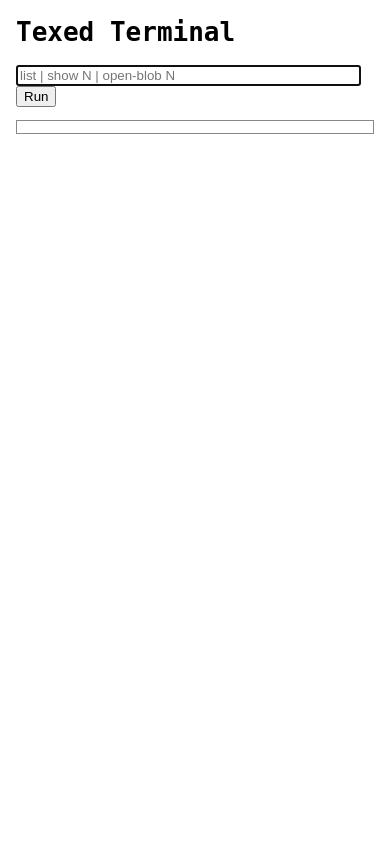
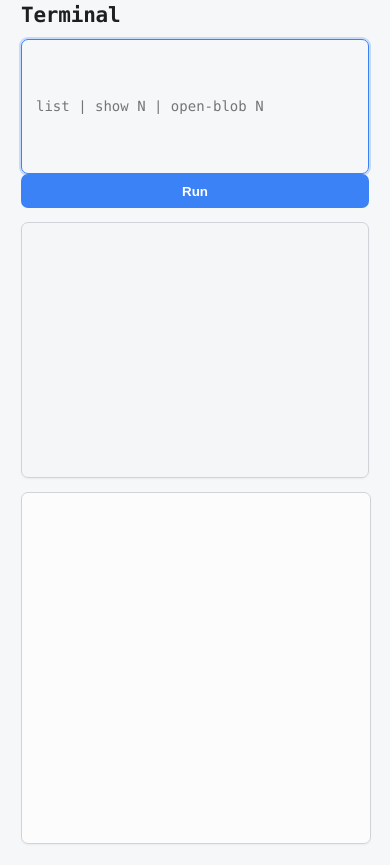
Before and after one commit to DOMIAXEGDE/cli_texed, a PHP site: page /heaven.php in a window 390 px wide. Before the commit the page ends 134 px from the top, so only its background shows below. Run offline with PHP 8.4, Linux system fonts and the light colour scheme.

Commit message:
Add files via upload

```diff
--- /dev/null
+++ b/heaven.css
@@ -0,0 +1,340 @@
+/* Vortextz‑Terminal — external stylesheet (2026) */
+:root {
+  /* Light theme palette */
+  --bg: #f6f7f9;
+  --fg: #1e1f21;
+  --accent: #3b82f6;
+  --accent-hover: #2563eb;
+  --border: #d0d4d9;
+  --section-bg: rgba(255, 255, 255, 0.65);
+  --mono: "IBM Plex Mono", ui-monospace, SFMono-Regular, Menlo, monospace;
+  --shadow-sm: 0 1px 2px rgba(0, 0, 0, 0.05);
+  --shadow-md: 0 4px 6px rgba(0, 0, 0, 0.05);
+  --transition: 0.2s ease;
+}
+
+@media (prefers-color-scheme: dark) {
+  :root {
+    --bg: #121316;
+    --fg: #e4e6eb;
+    --accent: #3b82f6;
+    --accent-hover: #60a5fa;
+    --border: #2d2f34;
+    --section-bg: rgba(25, 26, 30, 0.65);
+    --shadow-sm: 0 1px 2px rgba(0, 0, 0, 0.2);
+    --shadow-md: 0 4px 6px rgba(0, 0, 0, 0.3);
+  }
+}
+
+html, body {
+  height: 100%;
+  margin: 0;
+  background: var(--bg);
+  color: var(--fg);
+  font-family: var(--mono);
+  font-size: 15px;
+  line-height: 1.5;
+  -webkit-font-smoothing: antialiased;
+  -moz-osx-font-smoothing: grayscale;
+}
+
+/* Page structure and layout */
+body {
+  display: flex;
+  flex-direction: column;
+}
+
+main {
+  max-width: 1100px;
+  width: 100%;
+  margin: 0 auto;
+  padding: 1.5rem;
+  display: flex;
+  flex-direction: column;
+  gap: 2rem;
+  flex: 1;
+}
+
+/* Section styling for clear visual structure */
+.terminal-section {
+  border: 1px solid var(--border);
+  border-radius: 0.75rem;
+  padding: 1.5rem;
+  background: var(--section-bg);
+  box-shadow: var(--shadow-sm);
+  transition: box-shadow var(--transition);
+  position: relative;
+}
+
+.terminal-section:hover {
+  box-shadow: var(--shadow-md);
+}
+
+.terminal-section-title {
+  font-size: 1rem;
+  font-weight: 600;
+  color: var(--accent);
+  margin: 0 0 1rem 0;
+  display: flex;
+  align-items: center;
+  gap: 0.5rem;
+}
+
+.terminal-section-title::before {
+  content: '>';
+  opacity: 0.7;
+}
+
+/* Header styling */
+h1 {
+  font-size: 1.5rem;
+  font-weight: 600;
+  margin: 0 0 0.5rem;
+  letter-spacing: -0.01em;
+}
+
+.header-container {
+  display: flex;
+  justify-content: space-between;
+  align-items: flex-start;
+  margin-bottom: 1rem;
+  padding-bottom: 1rem;
+  border-bottom: 1px solid var(--border);
+}
+
+.header-subtitle {
+  font-size: 0.9rem;
+  opacity: 0.75;
+  margin: 0;
+}
+
+/* Command input area */
+.command-area {
+  display: flex;
+  gap: 0.75rem;
+  width: 100%;
+}
+
+#cli {
+  flex: 1;
+  padding: 0.7rem 1rem;
+  border: 1px solid var(--border);
+  border-radius: 0.5rem;
+  background: transparent;
+  color: inherit;
+  font: inherit;
+  transition: all var(--transition);
+}
+
+#cli:focus {
+  outline: none;
+  border-color: var(--accent);
+  box-shadow: 0 0 0 2px rgba(59, 130, 246, 0.25);
+}
+
+#cliRun {
+  padding: 0.7rem 1.2rem;
+  border: none;
+  border-radius: 0.5rem;
+  background: var(--accent);
+  color: white;
+  font-weight: 600;
+  cursor: pointer;
+  transition: background var(--transition);
+}
+
+#cliRun:hover {
+  background: var(--accent-hover);
+}
+
+#cliRun:active {
+  transform: translateY(1px);
+}
+
+/* Output area */
+#cliOut {
+  border: 1px solid var(--border);
+  border-radius: 0.5rem;
+  padding: 1.2rem;
+  min-height: 180px;
+  max-height: 500px;
+  background: color-mix(in srgb, var(--bg) 90%, transparent);
+  overflow: auto;
+  white-space: pre-wrap;
+  box-shadow: var(--shadow-sm);
+}
+
+/* Iframe preview */
+.preview-container {
+  display: flex;
+  flex-direction: column;
+  gap: 0.5rem;
+}
+
+.preview-toolbar {
+  display: flex;
+  align-items: center;
+  justify-content: space-between;
+  padding: 0.5rem 0;
+}
+
+#preview {
+  border: 1px solid var(--border);
+  border-radius: 0.5rem;
+  min-height: 300px;
+  width: 100%;
+  box-shadow: var(--shadow-sm);
+  transition: all var(--transition);
+  background: var(--section-bg);
+}
+
+#preview:focus-within {
+  border-color: var(--accent);
+  box-shadow: var(--shadow-md);
+}
+
+/* Scrollbars (WebKit) */
+::-webkit-scrollbar {
+  width: 10px;
+  height: 10px;
+}
+
+::-webkit-scrollbar-track {
+  background: transparent;
+}
+
+::-webkit-scrollbar-thumb {
+  background: color-mix(in srgb, var(--fg) 25%, transparent);
+  border-radius: 5px;
+  border: 2px solid var(--bg);
+}
+
+::-webkit-scrollbar-thumb:hover {
+  background: color-mix(in srgb, var(--fg) 35%, transparent);
+}
+
+/* Firefox scrollbar */
+* {
+  scrollbar-width: thin;
+  scrollbar-color: color-mix(in srgb, var(--fg) 25%, transparent) transparent;
+}
+
+/* Visual indicators for content sections */
+.content-divider {
+  height: 1px;
+  background: var(--border);
+  margin: 1.5rem 0;
+  width: 100%;
+}
+
+/* Status indicators */
+.status-indicator {
+  display: inline-flex;
+  align-items: center;
+  padding: 0.25rem 0.5rem;
+  border-radius: 0.25rem;
+  font-size: 0.85rem;
+  background: color-mix(in srgb, var(--accent) 15%, transparent);
+  color: var(--accent);
+  font-weight: 500;
+}
+
+/* Grid layout for multi-panel views */
+.terminal-grid {
+  display: grid;
+  grid-template-columns: repeat(auto-fit, minmax(300px, 1fr));
+  gap: 1.5rem;
+  width: 100%;
+}
+
+/* Utility classes */
+.hidden {
+  display: none !important;
+}
+
+.text-accent {
+  color: var(--accent);
+}
+
+.flex {
+  display: flex;
+}
+
+.flex-col {
+  flex-direction: column;
+}
+
+.items-center {
+  align-items: center;
+}
+
+.justify-between {
+  justify-content: space-between;
+}
+
+.gap-2 {
+  gap: 0.5rem;
+}
+
+.gap-4 {
+  gap: 1rem;
+}
+
+.w-full {
+  width: 100%;
+}
+
+/* Responsive adjustments */
+@media (max-width: 768px) {
+  html, body {
+    font-size: 14px;
+  }
+
+  main {
+    padding: 1rem;
+    gap: 1.5rem;
+  }
+
+  .terminal-section {
+    padding: 1.25rem;
+  }
+
+  .terminal-grid {
+    grid-template-columns: 1fr;
+  }
+}
+
+@media (max-width: 640px) {
+  .command-area {
+    flex-direction: column;
+  }
+
+  #cliRun {
+    width: 100%;
+  }
+
+  .header-container {
+    flex-direction: column;
+    gap: 0.5rem;
+  }
+}
+
+/* Viewport height adjustments for better display */
+@media (min-height: 800px) {
+  #cliOut {
+    min-height: 220px;
+  }
+
+  #preview {
+    min-height: 350px;
+  }
+}
+
+/* Safe area insets for notched devices */
+@supports (padding: max(0px)) {
+  body {
+    padding-left: max(1.5rem, env(safe-area-inset-left));
+    padding-right: max(1.5rem, env(safe-area-inset-right));
+    padding-bottom: max(1.5rem, env(safe-area-inset-bottom));
+  }
+}
--- a/heaven.php
+++ b/heaven.php
@@ -200,15 +200,16 @@
 <html lang="en">
 <head>
 	<meta charset="UTF-8">
-	<title>Texed Terminal — CLI‑only</title>
-	<style>
+	<title>Terminal — CLI‑only</title>
+	<!--<style>
 		body{font-family:monospace;margin:1rem}
 		#cliOut{white-space:pre;border:1px solid #888;padding:6px;max-height:260px;overflow:auto}
 		#preview{width:100%;height:60vh;border:1px solid #888;margin-top:1rem;display:none}
-	</style>
+	</style>-->
+	<link rel="stylesheet" href="heaven.css">
 </head>
 <body>
-	<h1>Texed Terminal</h1>
+	<h1>Terminal</h1>
 	<input id="cli" placeholder="list | show N | open-blob N" size="40" autofocus>
 	<button id="cliRun">Run</button>
 	<pre id="cliOut"></pre>
```
